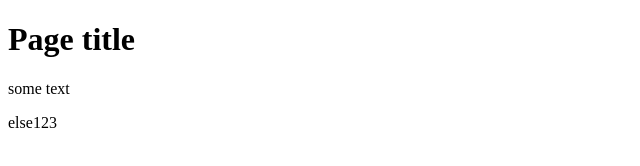
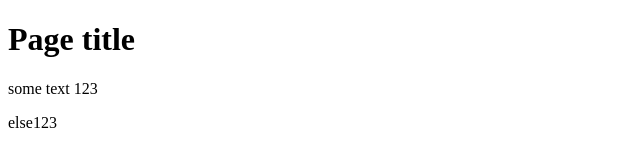
Before and after one commit to RVChornyy/Test-project, a plain HTML site: page index.html in a window 1280 px wide. Shown: the full height of the page, 0-640 px from the left. Drawn offline with Linux system fonts and the light colour scheme.

Commit message:
second paragraph amended

```diff
--- a/index.html
+++ b/index.html
@@ -8,7 +8,7 @@
 
 <body>
   <h1>Page title</h1>
-  <p> some text</p>
+  <p> some text 123</p>
   <p>else123</p>
 
 </body>
```
